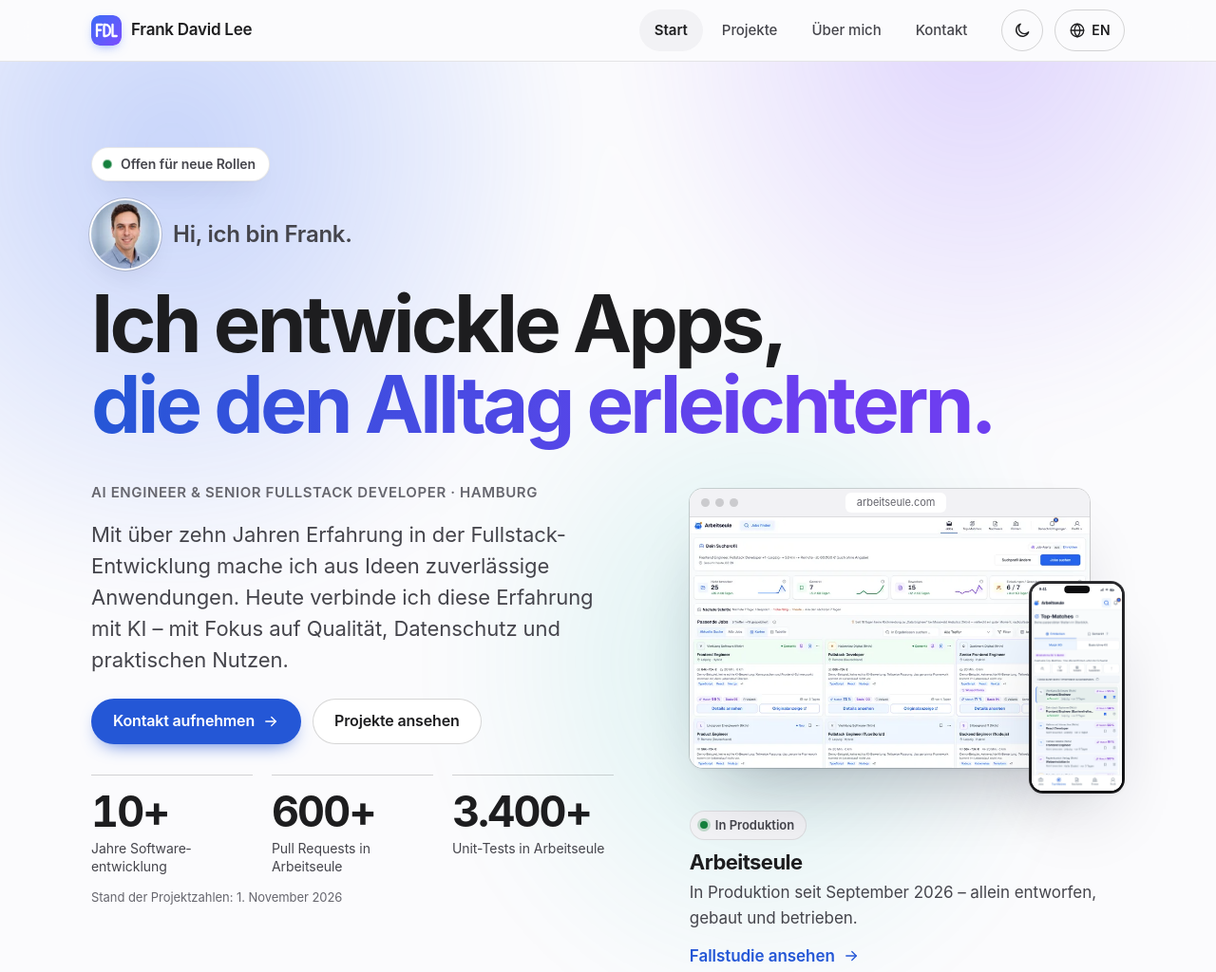
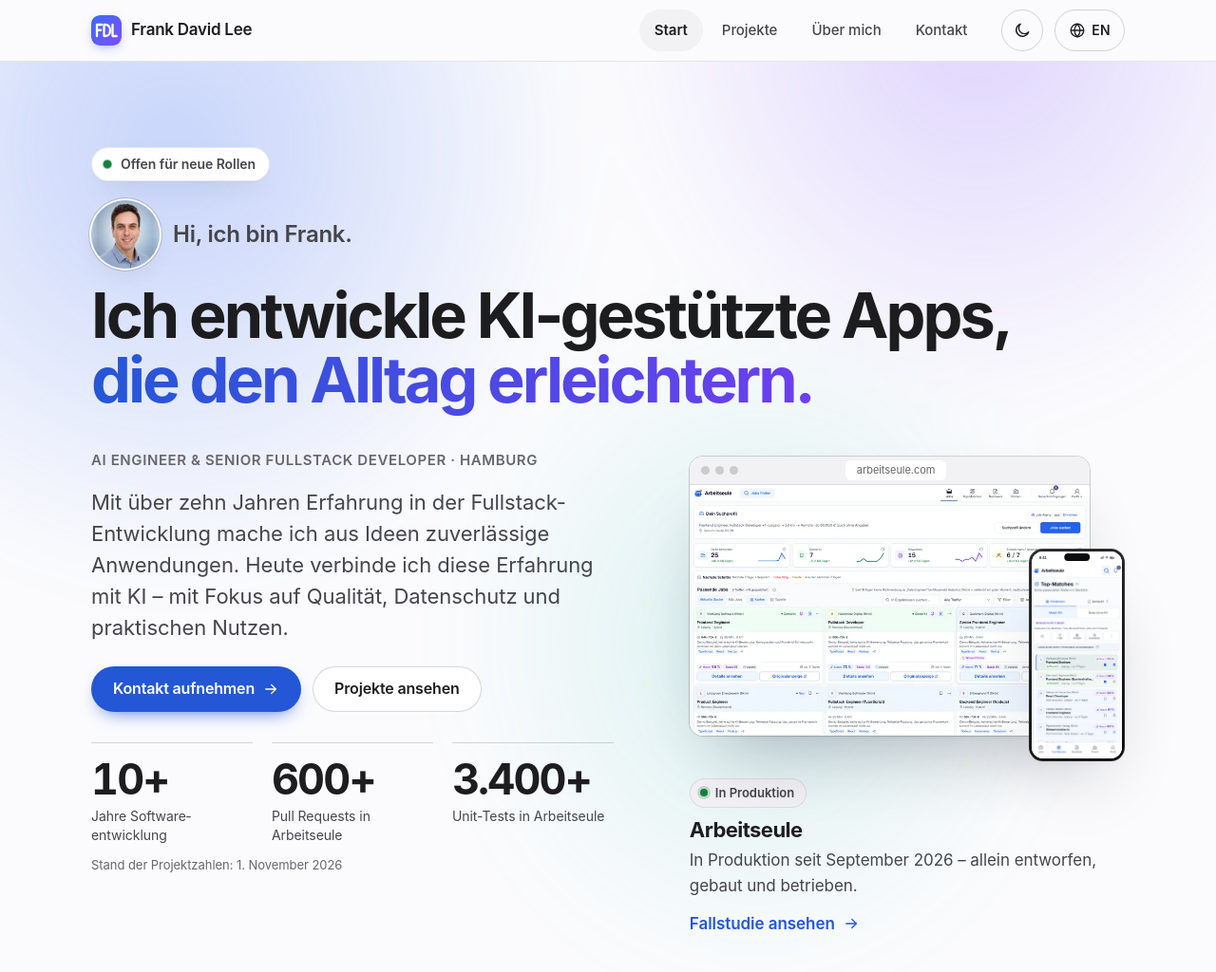
Before and after one commit to FrankDavidLee/frankdavidlee, a plain HTML site: page de/index.html in a window 1280 px wide. Shown: the top 1024 px of the page at 95% size. Drawn offline with Linux system fonts and the light colour scheme.

Commit message:
Hero-Überschrift: KI-gestützte Apps (#63)

```diff
--- a/de/index.html
+++ b/de/index.html
@@ -49,7 +49,7 @@
       <div class="aurora" aria-hidden="true"></div>
       <div class="huelle">
         <p class="verfuegbar"><i aria-hidden="true"></i>Offen für neue Rollen</p>
-        <h1 id="h-held"><span class="held-name"><img class="held-avatar" src="/bilder/portrait-avatar-96.webp" srcset="/bilder/portrait-avatar-96.webp 1x, /bilder/portrait-avatar-192.webp 2x" alt="" width="64" height="64" decoding="async">Hi, ich bin Frank.</span><span class="held-satz"><span class="held-zeile">Ich entwickle Apps,</span> <span class="held-zeile verlauf">die den Alltag erleichtern.</span></span></h1>
+        <h1 id="h-held"><span class="held-name"><img class="held-avatar" src="/bilder/portrait-avatar-96.webp" srcset="/bilder/portrait-avatar-96.webp 1x, /bilder/portrait-avatar-192.webp 2x" alt="" width="64" height="64" decoding="async">Hi, ich bin Frank.</span><span class="held-satz held-satz-lang"><span class="held-zeile">Ich entwickle KI‑gestützte Apps,</span> <span class="held-zeile verlauf">die den Alltag erleichtern.</span></span></h1>
         <div class="held-raster">
           <div class="held-text">
             <p class="held-rolle">AI Engineer &amp; Senior Fullstack Developer · Hamburg</p>
```
Also changed, not shown: index.html (+1 -1 lines).
